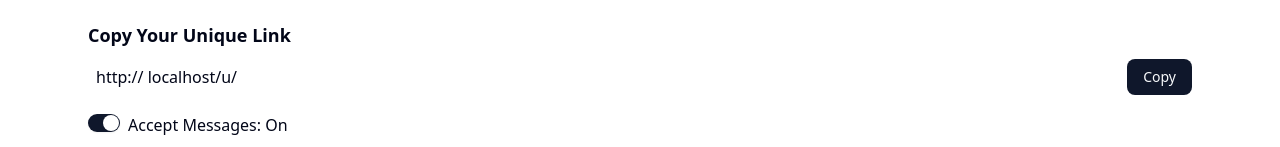
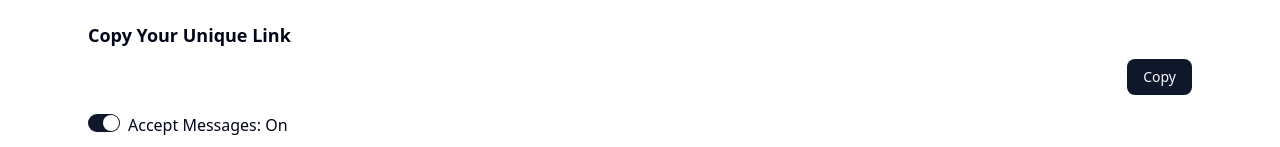
Before and after one commit to shahidweb/mstrymessage, a Next.js app: page /dashboard in a window 1280 px wide. Shown: the part 175-322 px from the top of the page. Built offline with nearby package versions, Linux system fonts and the light colour scheme; no server answers.

Commit message:
Refactor middleware and navbar components for improved routing and user session handling

```diff
--- a/src/app/(app)/dashboard/page.tsx
+++ b/src/app/(app)/dashboard/page.tsx
@@ -11,7 +11,6 @@ import { zodResolver } from "@hookform/resolvers/zod";
 import axios, { AxiosError } from "axios";
 import { Loader2, RefreshCcw } from "lucide-react";
 import { useSession } from "next-auth/react";
-import { useRouter } from "next/navigation";
 import { useCallback, useEffect, useState } from "react";
 import { useForm } from "react-hook-form";
 import { toast } from "sonner";
@@ -20,19 +19,19 @@ function page() {
   const [messages, setMessages] = useState<Message[]>([]);
   const [isLoading, setIsLoading] = useState(false);
   const [isSwitchLoading, setIsSwitchLoading] = useState(false);
-  const router = useRouter();
+  const [profileUrl, setProfileUrl] = useState("");
+  const { data: session } = useSession();
 
-  const handleDeleteMessage = (messageId: string) => {
-    setMessages(messages.filter((item) => item._id !== messageId));
-  };
-
-  const { data: session } = useSession();
   const form = useForm({
     resolver: zodResolver(acceptMessageSchema),
   });
 
   const { register, watch, setValue } = form;
   const acceptMessage = watch("acceptMessage");
+
+  const handleDeleteMessage = (messageId: string) => {
+    setMessages(messages.filter((item) => item._id !== messageId));
+  };
 
   const fetchAcceptMessage = useCallback(async () => {
     setIsSwitchLoading(true);
@@ -109,12 +108,12 @@ function page() {
     });
   };
 
-  let username = "";
-  if (session?.user) {
-    username = session?.user.username;
-  }
-  const baseUrl = `${window.location.protocol}// ${window.location.host}`;
-  const profileUrl = `${baseUrl}/u/${username}`;
+  useEffect(() => {
+    if (session?.user && typeof window !== "undefined") {
+      const baseUrl = `${window.location.protocol}//${window.location.host}`;
+      setProfileUrl(`${baseUrl}/u/${session.user.username}`);
+    }
+  }, [session]);
 
   return (
     <div
@@ -132,7 +131,9 @@ function page() {
             disabled
             className="input input-bordered w-full p-2 mr-2"
           />
-          <Button className="cursor-pointer" onClick={copyToClipboard}>Copy</Button>
+          <Button className="cursor-pointer" onClick={copyToClipboard}>
+            Copy
+          </Button>
         </div>
       </div>
       <div className="mb-4">
--- a/src/components/Navbar.tsx
+++ b/src/components/Navbar.tsx
@@ -13,7 +13,7 @@ function Navbar() {
     <>
       <nav className="p-4 md:p-6 shadow-md">
         <div className="container mx-auto flex flex-col md:flex-row justify-between items-center">
-          <a className="text-xl font-bold mb-4 md:mb-0" href="#">
+          <a className="text-xl font-bold mb-4 md:mb-0" href="/">
             Mystry Message
           </a>
           {session ? (
@@ -21,7 +21,10 @@ function Navbar() {
               <span className="mr-4">
                 Welcome, {user.username || user.email}
               </span>
-              <Button className="w-full md:w-auto cursor-pointer" onClick={() => signOut()}>
+              <Button
+                className="w-full md:w-auto cursor-pointer"
+                onClick={() => signOut({ callbackUrl: "/" })}
+              >
                 Logout
               </Button>
             </>
--- /dev/null
+++ b/src/middleware.ts
@@ -0,0 +1,25 @@
+import { getToken } from "next-auth/jwt";
+import { NextRequest, NextResponse } from "next/server";
+
+export async function middleware(request: NextRequest) {
+  const token = await getToken({ req: request });
+  const url = request.nextUrl;
+  // Public routes
+  const publicPaths = ["/", "/sign-in", "/sign-up", "/verify"];
+  const isCorrectPath = publicPaths.some((path) => path === url.pathname);
+  // If user is not authenticated and tries to access protected routes
+  if (!token && !isCorrectPath) {
+    return NextResponse.redirect(new URL("/", request.url));
+  }
+
+  // If user is authenticated and tries to access auth pages, redirect to dashboard
+  if (token && isCorrectPath) {
+    return NextResponse.redirect(new URL("/dashboard", request.url));
+  }
+
+  return NextResponse.next();
+}
+
+export const config = {
+  matcher: ["/", "/dashboard", "/sign-in", "/sign-up", "/verify/:path*"],
+};
--- a/src/middleware/middleware.ts
+++ /dev/null
@@ -1,21 +0,0 @@
-import { NextRequest, NextResponse } from "next/server";
-export { default } from "next-auth/middleware";
-import { getToken } from "next-auth/jwt";
-
-export async function middleware(request: NextRequest) {
-  const token = await getToken({ req: request });
-  const url = request.nextUrl;
-  if (
-    (token && url.pathname.startsWith("/")) ||
-    url.pathname.startsWith("/sign-in") ||
-    url.pathname.startsWith("/sign-up") ||
-    url.pathname.startsWith("/verify")
-  ) {
-    return NextResponse.redirect(new URL("/dashboard", request.url));
-  }
-  // return NextResponse.redirect(new URL("/", request.url));
-}
-
-export const config = {
-  matcher: ["/sign-in", "/sign-up", "/", "/dashboard/:path*", "/verify/:path*"],
-};
```
